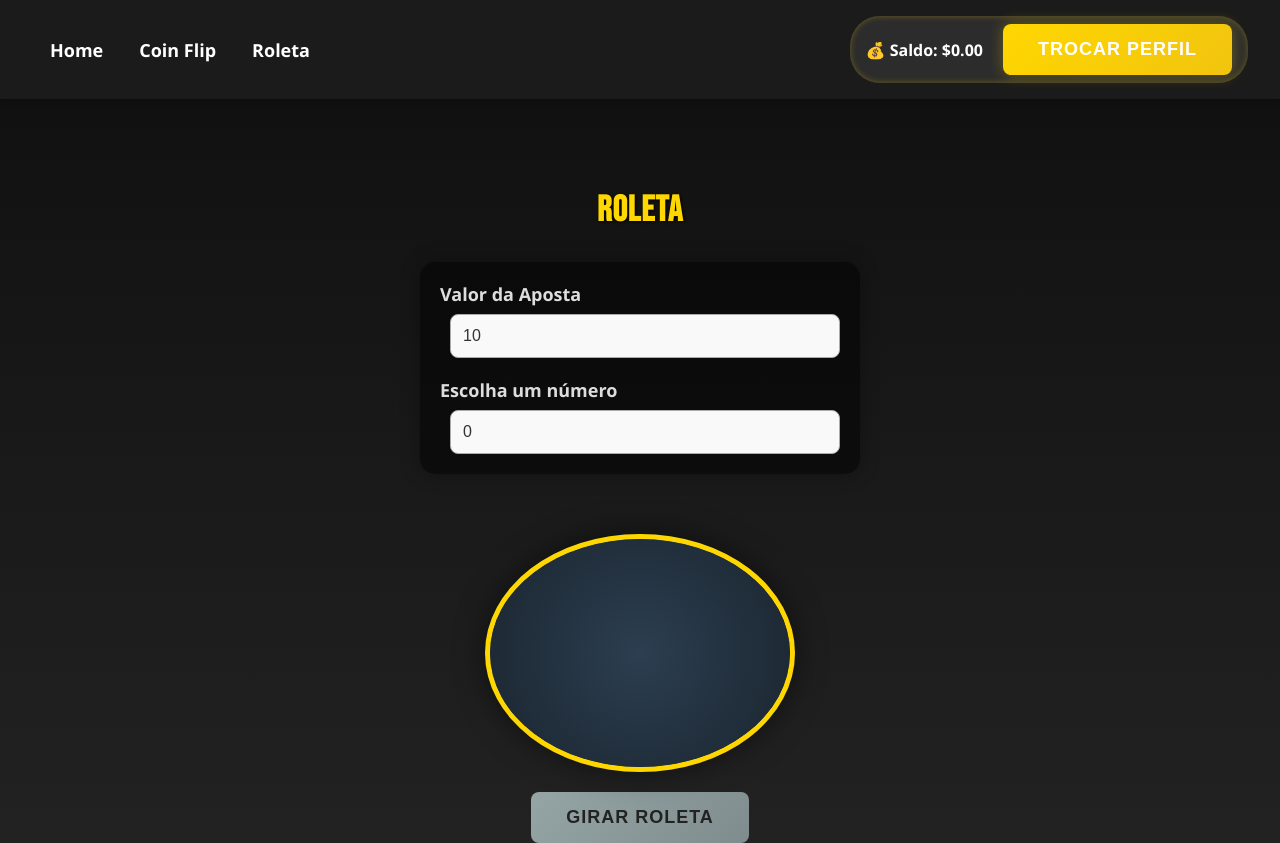
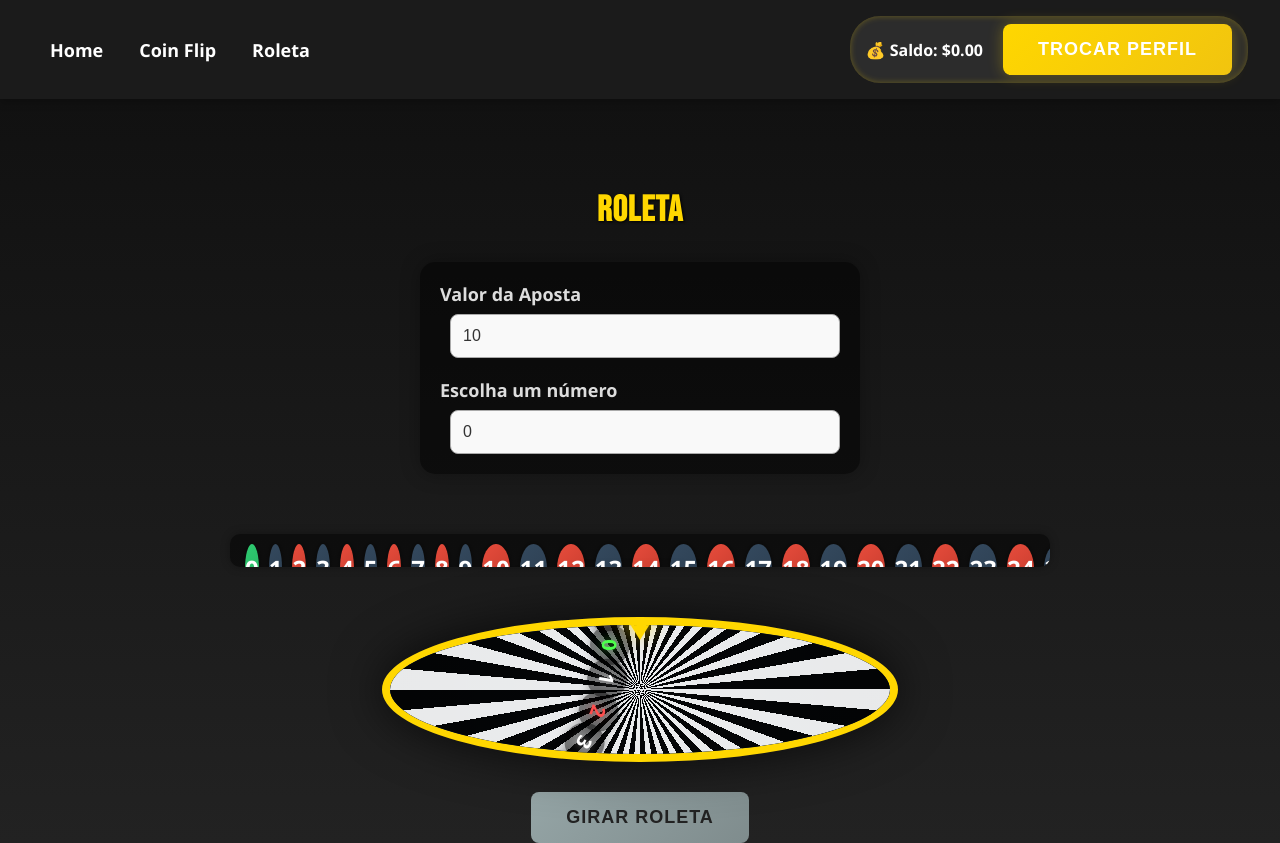
Before and after one commit to leovelani/bet_site, a React (Create React App) app in the folder cassino-frontend/: page /roulette in a window 1280 px wide. Built offline with nearby package versions, Linux system fonts and the light colour scheme.

Commit message:
Correções roleta

```diff
--- a/cassino-frontend/src/games/Roulette/Roulette.css
+++ b/cassino-frontend/src/games/Roulette/Roulette.css
@@ -96,17 +96,18 @@
 }
 
 .roulette-wheel {
-  width: 300px;
-  height: 300px;
-  margin: 20px 0;
+  width: 500px;
+  height: 500px;
+  margin: 30px 0;
   position: relative;
   background: linear-gradient(135deg, #2c3e50, #1a252f);
   border-radius: 50%;
   display: flex;
   align-items: center;
   justify-content: center;
-  box-shadow: 0 0 30px rgba(0, 0, 0, 0.5);
-  border: 5px solid gold;
+  box-shadow: 0 0 50px rgba(0, 0, 0, 0.7),
+              inset 0 0 50px rgba(0, 0, 0, 0.5);
+  border: 8px solid gold;
   overflow: hidden;
 }
 
@@ -119,6 +120,7 @@
   display: flex;
   align-items: center;
   justify-content: center;
+  transform-origin: center center;
 }
 
 .wheel::before {
@@ -128,17 +130,17 @@
   height: 100%;
   background: repeating-conic-gradient(
     from 0deg,
-    #fff 0deg 10deg,
-    #000 10deg 20deg
+    rgba(255, 255, 255, 0.9) 0deg 5deg,
+    rgba(0, 0, 0, 0.9) 5deg 10deg
   );
   border-radius: 50%;
-  animation: spin 5s cubic-bezier(0.17, 0.67, 0.83, 0.67) infinite;
-  opacity: 0;
-  transition: opacity 0.3s ease;
+  animation: none;
+  opacity: 1;
+  transition: transform 5s cubic-bezier(0.17, 0.67, 0.83, 0.67);
 }
 
 .wheel.spinning::before {
-  opacity: 1;
+  animation: spin 5s cubic-bezier(0.17, 0.67, 0.83, 0.67);
 }
 
 @keyframes spin {
@@ -150,24 +152,90 @@
   }
 }
 
+.wheel-pointer {
+  position: absolute;
+  top: -25px;
+  left: 50%;
+  transform: translateX(-50%);
+  width: 0;
+  height: 0;
+  border-left: 25px solid transparent;
+  border-right: 25px solid transparent;
+  border-top: 40px solid gold;
+  z-index: 3;
+  filter: drop-shadow(0 0 10px rgba(255, 215, 0, 0.7));
+}
+
+.wheel-numbers {
+  position: absolute;
+  width: 100%;
+  height: 100%;
+  border-radius: 50%;
+  z-index: 2;
+}
+
+.wheel-number {
+  position: absolute;
+  width: 40px;
+  height: 40px;
+  display: flex;
+  align-items: center;
+  justify-content: center;
+  color: white;
+  font-weight: bold;
+  font-size: 20px;
+  text-shadow: 2px 2px 4px rgba(0, 0, 0, 0.8);
+  background: rgba(0, 0, 0, 0.5);
+  border-radius: 50%;
+  box-shadow: 0 0 10px rgba(0, 0, 0, 0.3);
+}
+
+.wheel-number.red {
+  color: #ff4d4d;
+  text-shadow: 0 0 10px rgba(255, 77, 77, 0.5);
+}
+
+.wheel-number.black {
+  color: #fff;
+  text-shadow: 0 0 10px rgba(255, 255, 255, 0.5);
+}
+
+.wheel-number.green {
+  color: #4dff4d;
+  text-shadow: 0 0 10px rgba(77, 255, 77, 0.5);
+}
+
 .result-number {
   position: absolute;
   top: 50%;
   left: 50%;
   transform: translate(-50%, -50%);
-  width: 80px;
-  height: 80px;
+  width: 120px;
+  height: 120px;
   border-radius: 50%;
   color: white;
   font-weight: bold;
-  font-size: 32px;
+  font-size: 48px;
   display: flex;
   align-items: center;
   justify-content: center;
-  box-shadow: 0 0 20px rgba(0, 0, 0, 0.5);
-  border: 3px solid gold;
+  box-shadow: 0 0 30px rgba(0, 0, 0, 0.7);
+  border: 5px solid gold;
   z-index: 2;
-  animation: fadeIn 0.5s ease-in-out;
+  animation: fadeIn 0.5s ease-in-out, glowPulse 2s infinite;
+  background: radial-gradient(circle at center, rgba(0,0,0,0.8) 0%, rgba(0,0,0,0.9) 100%);
+}
+
+@keyframes glowPulse {
+  0% {
+    box-shadow: 0 0 30px rgba(255, 215, 0, 0.3);
+  }
+  50% {
+    box-shadow: 0 0 50px rgba(255, 215, 0, 0.7);
+  }
+  100% {
+    box-shadow: 0 0 30px rgba(255, 215, 0, 0.3);
+  }
 }
 
 button {
@@ -235,3 +303,42 @@ button:disabled {
   margin: 0 5px;
   box-shadow: 0 0 10px rgba(0, 0, 0, 0.2);
 }
+
+.roulette-track {
+  display: flex;
+  overflow-x: auto;
+  width: 100%;
+  max-width: 800px;
+  margin: 20px 0;
+  padding: 10px;
+  background: rgba(0, 0, 0, 0.5);
+  border-radius: 10px;
+  box-shadow: 0 0 10px rgba(0, 0, 0, 0.3);
+}
+
+.track-number {
+  display: flex;
+  align-items: center;
+  justify-content: center;
+  width: 50px;
+  height: 50px;
+  margin: 0 5px;
+  border-radius: 50%;
+  color: white;
+  font-weight: bold;
+  font-size: 24px;
+  background: rgba(0, 0, 0, 0.7);
+  box-shadow: 0 0 5px rgba(0, 0, 0, 0.5);
+}
+
+.track-number.red {
+  background: linear-gradient(135deg, #e74c3c, #c0392b);
+}
+
+.track-number.black {
+  background: linear-gradient(135deg, #34495e, #2c3e50);
+}
+
+.track-number.green {
+  background: linear-gradient(135deg, #2ecc71, #27ae60);
+}
--- a/cassino-frontend/src/games/Roulette/Roulette.tsx
+++ b/cassino-frontend/src/games/Roulette/Roulette.tsx
@@ -38,14 +38,23 @@ const Roulette: React.FC = () => {
     setShowResult(false);
 
     try {
-      const response = await api.post("/bet/roleta", null, {
+      console.log("Enviando aposta:", {
+        amount: betAmount,
+        choice: selectedNumber,
+        nome: username,
+        multiplier: 36
+      });
+
+      const response = await api.post("/bet/bet/roleta", null, {
         params: {
-          amount: betAmount,
-          choice: selectedNumber,
+          amount: Number(betAmount),
+          choice: Number(selectedNumber),
           nome: username,
           multiplier: 36
         },
       });
+
+      console.log("Resposta do servidor:", response.data);
 
       const data = response.data;
 
@@ -65,16 +74,54 @@ const Roulette: React.FC = () => {
         setShowResult(true);
       }, 5000);
 
-    } catch (error) {
-      alert("Erro ao processar aposta");
-      console.error(error);
+    } catch (error: any) {
+      console.error("Erro detalhado:", error.response?.data || error.message);
+      alert("Erro ao processar aposta: " + (error.response?.data?.detail || error.message));
       setIsSpinning(false);
     }
   };
 
   const getNumberColor = (number: number): string => {
     if (number === 0) return "green";
-    return number % 2 === 0 ? "red" : "blue";
+    return number % 2 === 0 ? "red" : "black";
+  };
+
+  const renderWheelNumbers = () => {
+    const numbers = Array.from({ length: 37 }, (_, i) => i);
+    return numbers.map((number) => {
+      const angle = (number * 360) / 37;
+      const radius = 200;
+      const x = Math.cos((angle * Math.PI) / 180) * radius;
+      const y = Math.sin((angle * Math.PI) / 180) * radius;
+
+      return (
+        <div
+          key={number}
+          className={`wheel-number ${getNumberColor(number)}`}
+          style={{
+            transform: `translate(${x}px, ${y}px) rotate(${angle + 90}deg)`,
+          }}
+        >
+          {number}
+        </div>
+      );
+    });
+  };
+
+  const renderTrackNumbers = () => {
+    const numbers = Array.from({ length: 37 }, (_, i) => i);
+    return (
+      <div className="roulette-track">
+        {numbers.map((number) => (
+          <div
+            key={number}
+            className={`track-number ${getNumberColor(number)}`}
+          >
+            {number}
+          </div>
+        ))}
+      </div>
+    );
   };
 
   return (
@@ -113,14 +160,20 @@ const Roulette: React.FC = () => {
             </span>
             <span className="color-label">
               {getNumberColor(selectedNumber) === "red" ? "Vermelho" :
-               getNumberColor(selectedNumber) === "blue" ? "Azul" : "Verde"}
+               getNumberColor(selectedNumber) === "black" ? "Preto" : "Verde"}
             </span>
           </div>
         )}
       </div>
 
+      {renderTrackNumbers()}
+
       <div className="roulette-wheel">
+        <div className="wheel-pointer" />
         <div className={`wheel ${isSpinning ? "spinning" : ""}`}>
+          <div className="wheel-numbers">
+            {renderWheelNumbers()}
+          </div>
           {showResult && result !== null && (
             <div className={`result-number ${getNumberColor(result)}`}>
               {result}
--- a/cassino-frontend/src/pages/home/Home.tsx
+++ b/cassino-frontend/src/pages/home/Home.tsx
@@ -23,9 +23,9 @@ const Home: React.FC = () => {
 
   return (
     <div className="home-container">
-      <h1>🎰 Bem-vindo ao Cassino Virtual!</h1>
-      <p>Olá, <strong>{username}</strong>! Escolha um dos jogos no menu acima e teste sua sorte!</p>
-      <p>Você pode apostar em Coin Flip ou Roleta.</p>
+      <h1 style={{textShadow: '2px 2px 4px #000', color: '#FFD700'}}>🎰 Bem-vindo ao Urubu da Bet!</h1>
+      <p style={{fontWeight: 'bold'}}>Olá, <strong>{username}</strong>! Escolha um dos jogos no menu e teste sua sorte!</p>
+      <p style={{fontWeight: 'bold'}}>Você pode apostar em Coin Flip ou Roleta.</p>
 
       <div className="games-container">
         <div className="game-card" onClick={() => handleGameClick("/coinflip")}>
```
Also changed, not shown: cassino-frontend/package.json (+5 -5 lines).
